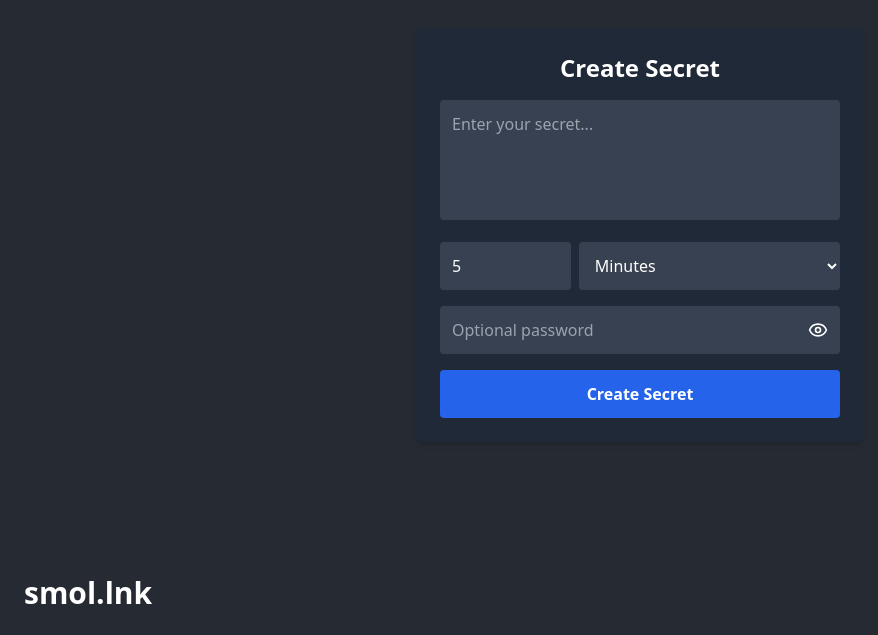
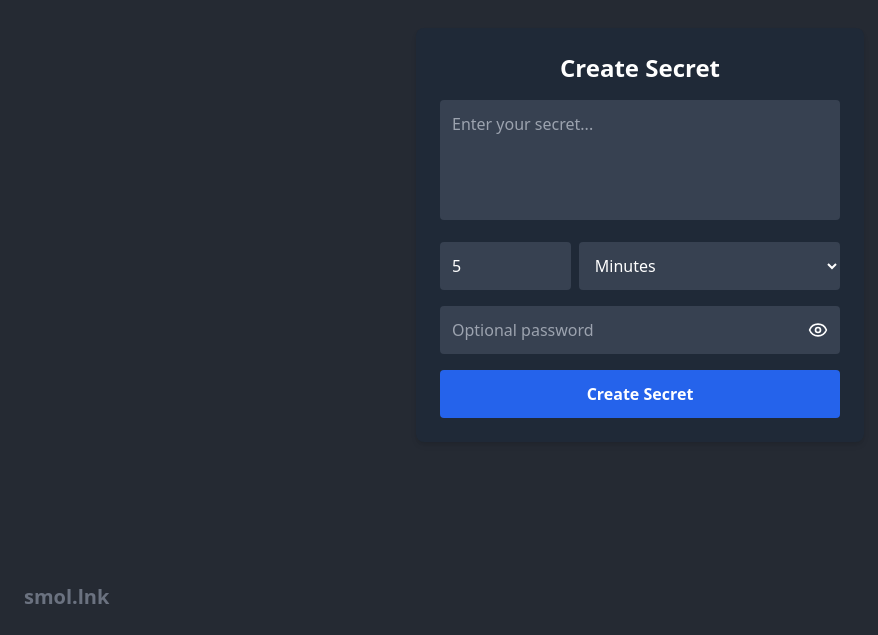
Before and after one commit to mahyarmirrashed/hu.sh, a React (Vite) app in the folder client/: page / in a window 1280 px wide. Shown: the part 165-800 px from the top of the page, without its empty margins (0-878 px from the left). Built offline with nearby package versions, Linux system fonts and the light colour scheme.

Commit message:
style: add hover effect to logo

```diff
--- a/client/src/components/Logo.tsx
+++ b/client/src/components/Logo.tsx
@@ -3,7 +3,7 @@ import { Link } from "react-router";
 const Logo = () => (
   <Link
     to="/"
-    className="absolute bottom-6 left-6 text-white text-3xl font-bold"
+    className="absolute bottom-6 left-6 text-gray-500 hover:text-gray-300 text-xl font-bold"
   >
     smol.lnk
   </Link>
```
